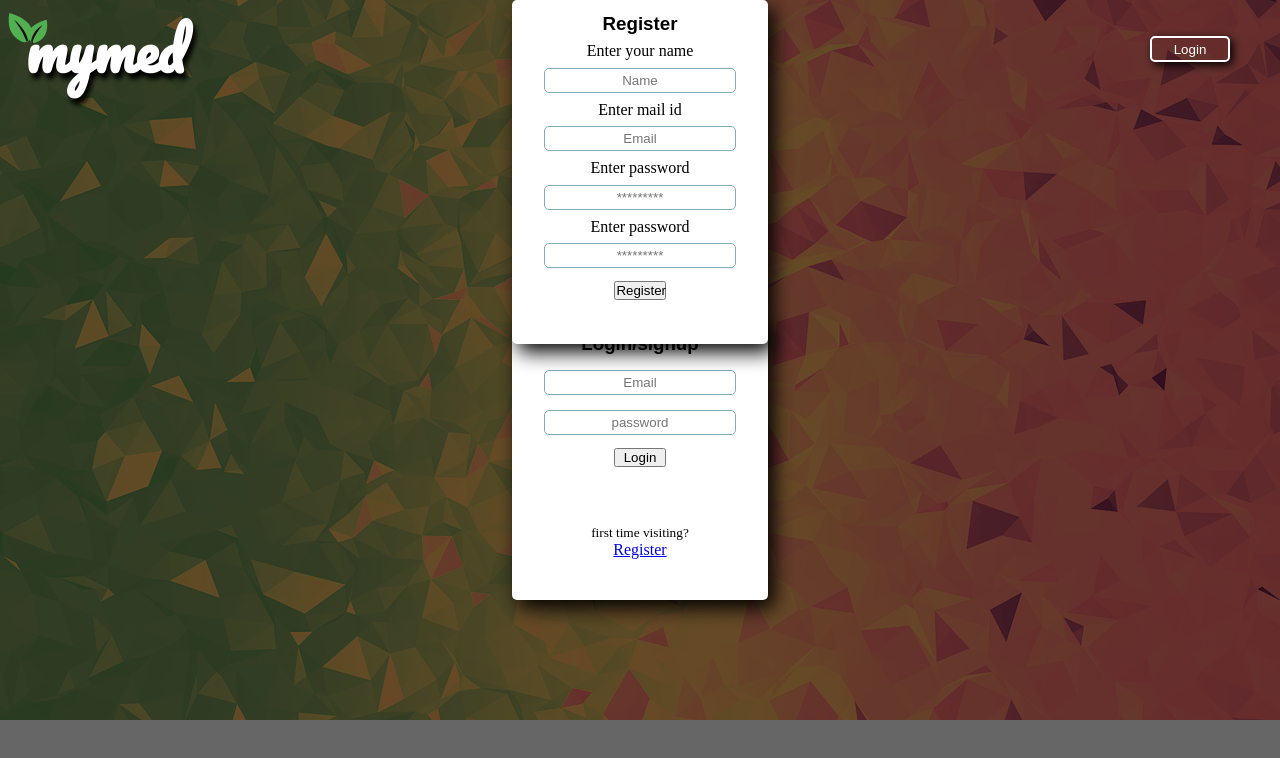
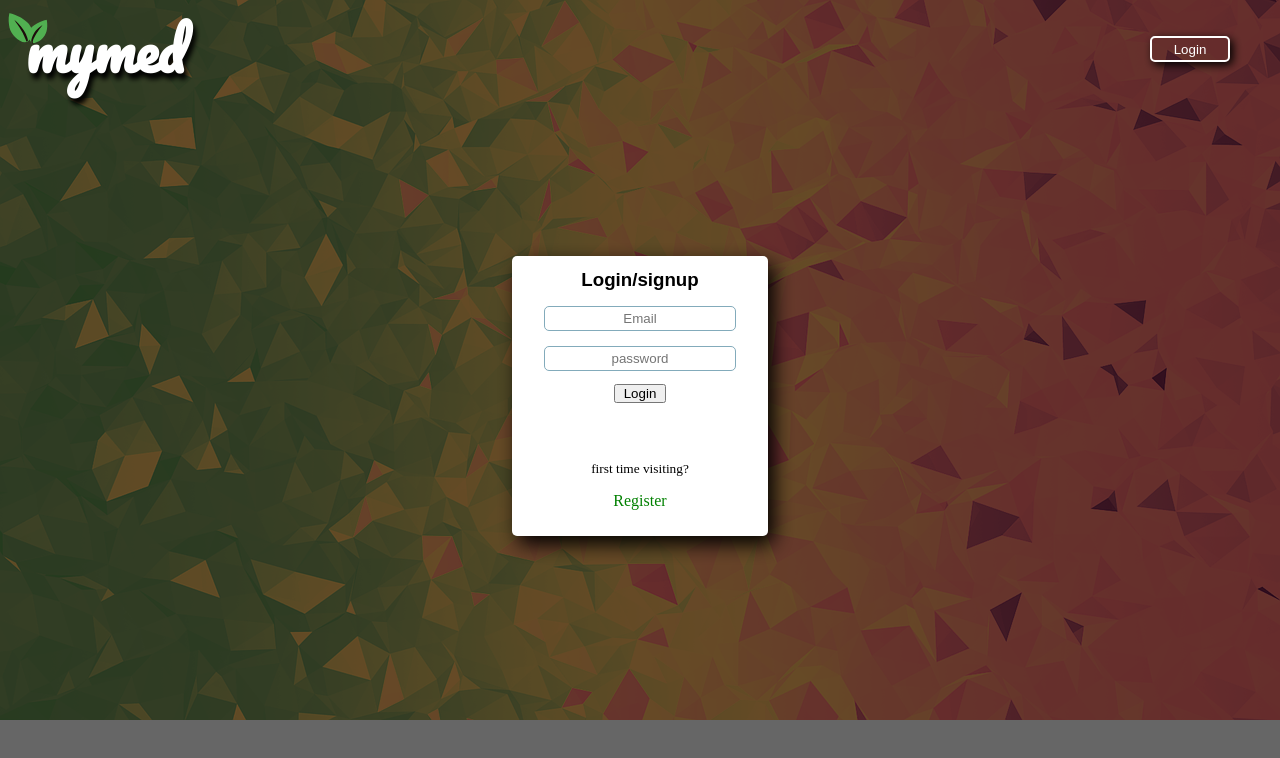
Before and after one commit to Gurgayramsou/mymeds, a plain HTML site: page index.html in a window 1280 px wide. Both pictures are taken after a click on the button "Login". Drawn offline with Linux system fonts and the light colour scheme; a web font is replaced by a local one.

Commit message:
registration for display logic

```diff
--- a/index.html
+++ b/index.html
@@ -35,7 +35,7 @@
         <button type="submit" id="lgSub">Login</button>
         <br /><br />
         <p><small>first time visiting?</small></p>
-        <a href="http://">Register</a>
+        <p href="" id="regNav">Register</p>
       </form>
       <form class="regForm lgForm">
         <h3>Register</h3>
--- a/script.js
+++ b/script.js
@@ -1,6 +1,17 @@
 const lgBtn = document.querySelector('#logBtn');
+const formReg = document.querySelector('.regForm');
+
+// login form appears
 lgBtn.addEventListener('click', function () {
   const formLog = document.querySelector('.lgForm');
+  formReg.style.display = 'none';
   formLog.style.display = 'flex';
-  formLog.style.top = '40%';
+  formLog.style.top = '32%';
 });
+
+// registration form appears
+const regFrm = document.querySelector('#regNav');
+regFrm.addEventListener('click', function () {
+  formReg.style.display = 'flex';
+  formReg.style.top = '32%';
+});
--- a/style.css
+++ b/style.css
@@ -135,6 +135,11 @@ header h1 {
 
 /* registration form styles */
 .regForm {
-  display: flex;
+  display: none;
   height: 43%;
 }
+
+#regNav {
+  cursor: pointer;
+  color: green;
+}
```
